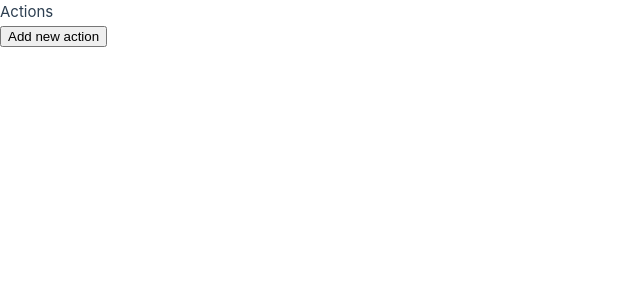
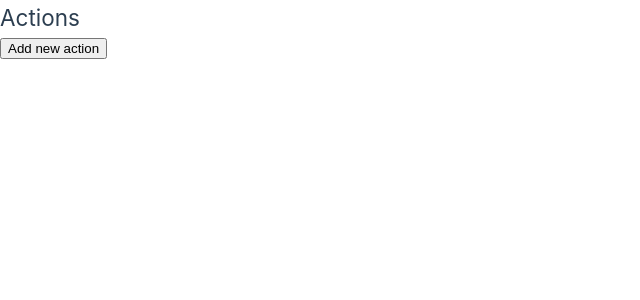
Before and after one commit to denis-kralj/fantasy-roller, a Vue app: page / in a window 1280 px wide. Shown: the top 300 px of the page, without its empty margins (0-640 px from the left). Built offline with nearby package versions, Linux system fonts and the light colour scheme.

Commit message:
#1 Add action adding capability
Change div to header

```diff
--- a/src/components/ActionCollection.vue
+++ b/src/components/ActionCollection.vue
@@ -15,7 +15,7 @@ function createAction() {
 </script>
 
 <template>
-  <div>Actions</div>
+  <h2>Actions</h2>
   <ul>
     <li v-for="action in actions">
       {{ action.Label }}
```
